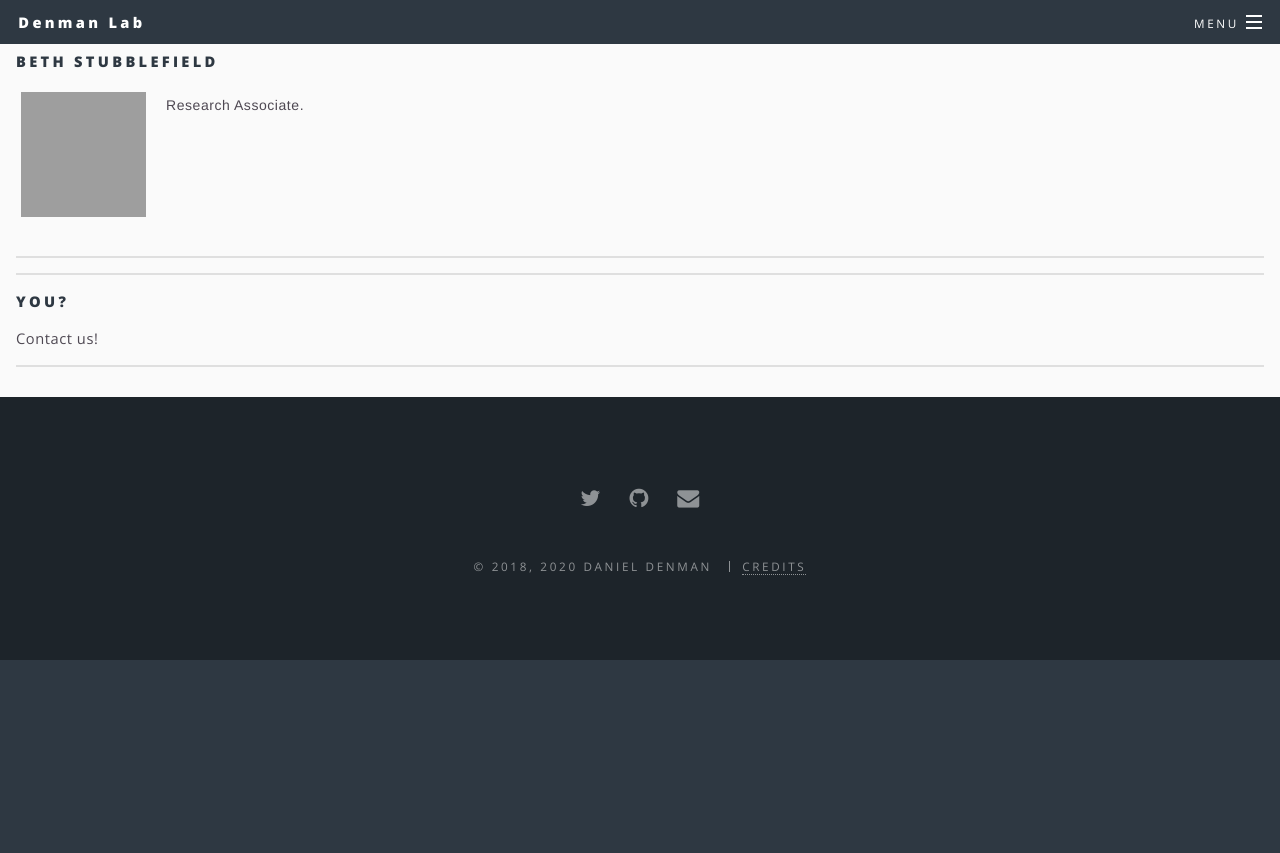
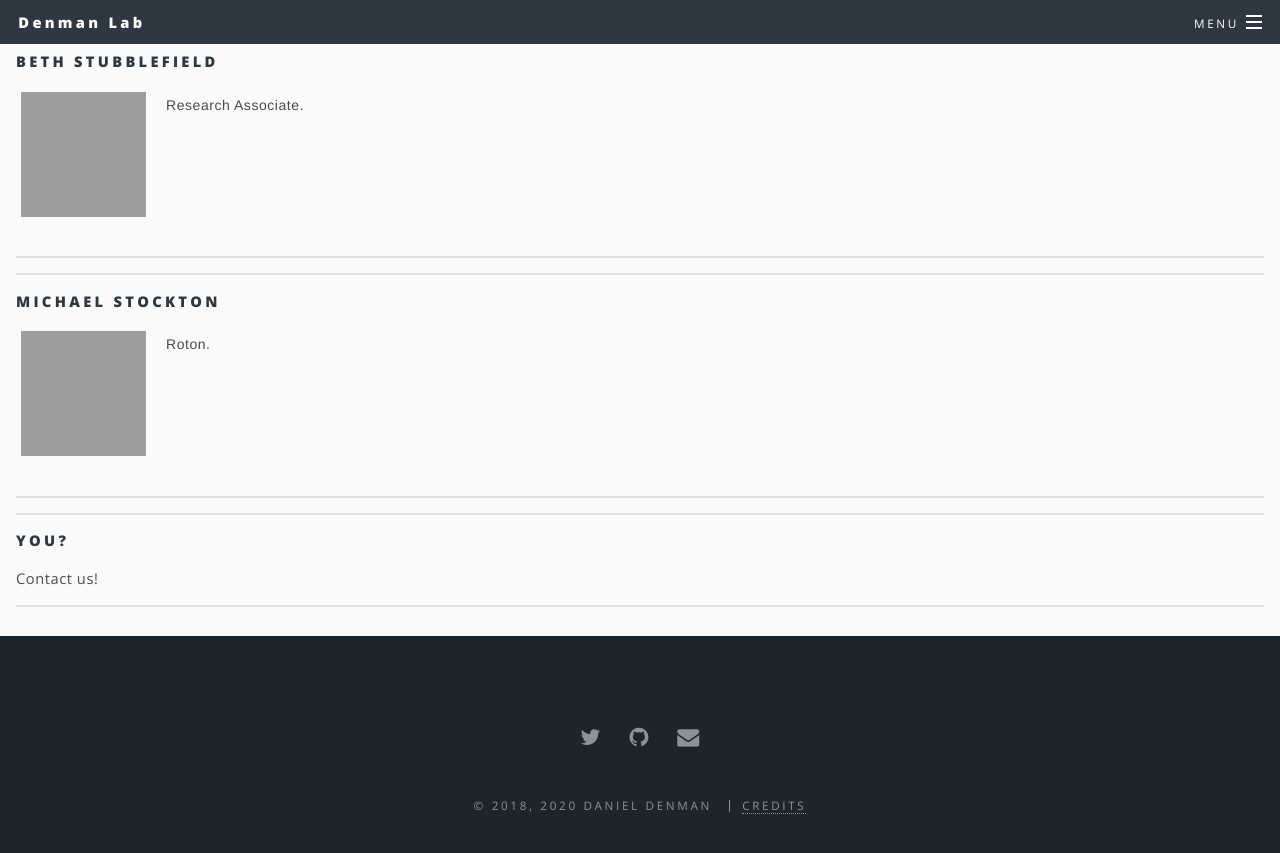
Before and after one commit to denmanlab/denmanlab.github.io, a Jekyll site: the page built from _pages/people.html, in a window 1280 px wide and 900 px high, scrolled down 598 px. Shown: the top 853 px of the window. Built offline with Jekyll 4.4.1, drawn with Linux system fonts in a browser that asks for light colours; before the commit the page ends 1258 px from its top, so only the background shows below that; grey boxes are pictures that could not be loaded.

Commit message:
Update people.html

```diff
--- a/_pages/people.html
+++ b/_pages/people.html
@@ -31,6 +31,17 @@ background-image: cu001.jpeg
 <hr style="margin:1em 0 1em 0;" />
 
 <hr style="margin:0 0 1em 0;" />
+<h4>Michael Stockton</h4>
+<div class=image_wrapper>
+    <img id="img" src="/images/beth.jpg"
+    width="125" height="125" class="bio_img_l"/>
+    <p2>
+    Roton.
+    </p2>
+</div>
+<hr style="margin:1em 0 1em 0;" />
+
+<hr style="margin:0 0 1em 0;" />
 <h4>You?</h4>
 Contact us!
 <hr style="margin:1em 0 1em 0;" />
```
